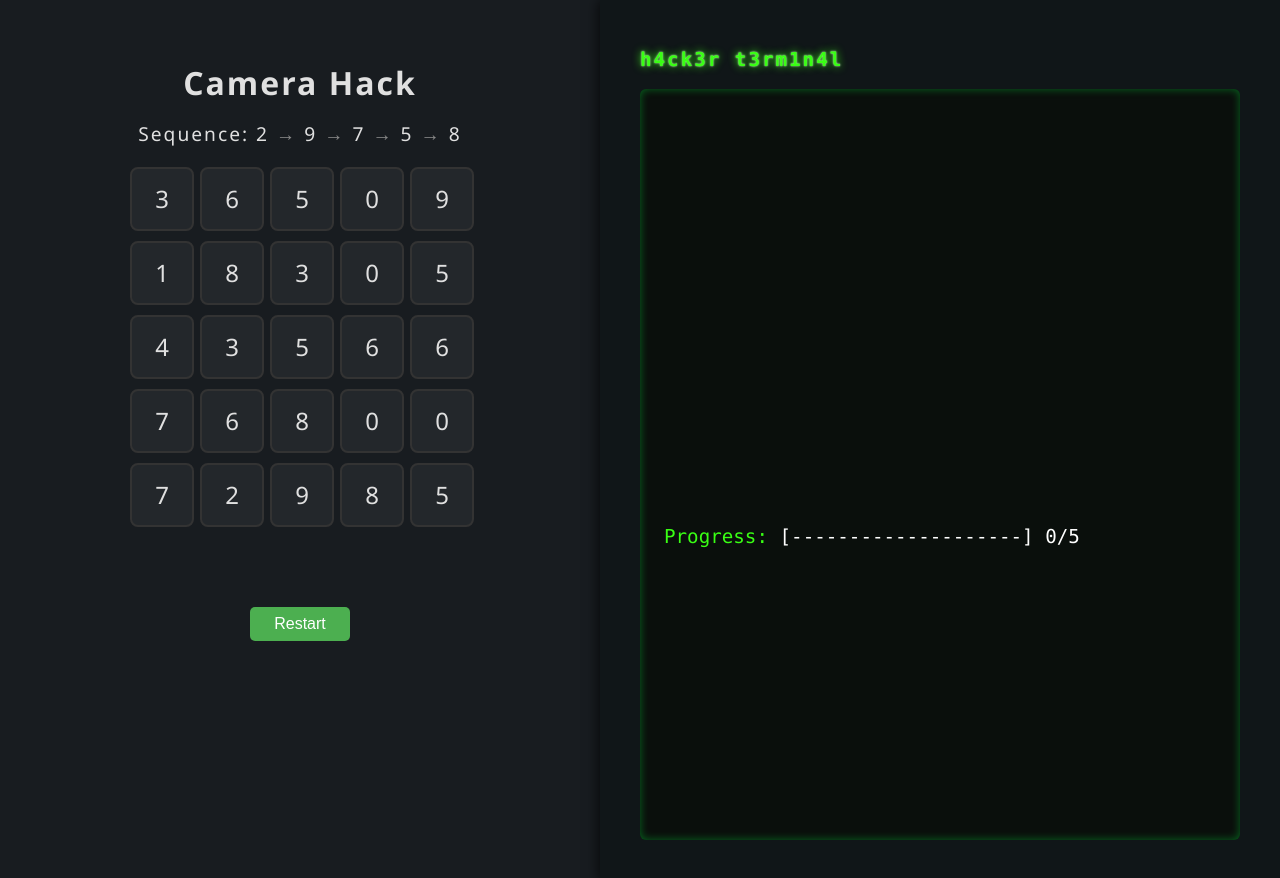
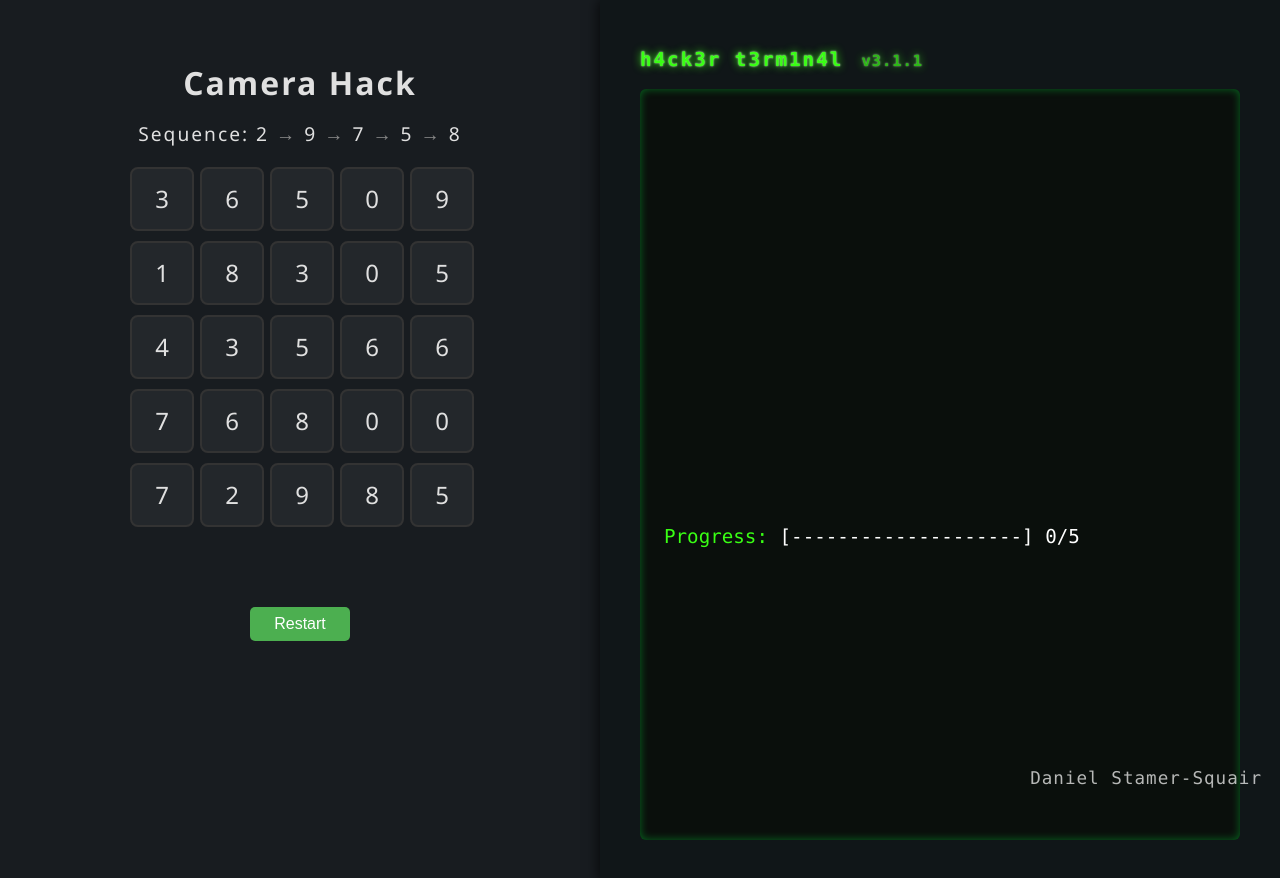
Before and after one commit to uaineteine/camera-hacker-minigame, a plain HTML site: page index.html in a window 1280 px wide. Drawn offline with Linux system fonts and the light colour scheme.

Commit message:
add meta

```diff
--- a/game.css
+++ b/game.css
@@ -112,3 +112,24 @@ button:hover {
   animation: gridFadeOut 1s cubic-bezier(.68,-0.55,.27,1.55) forwards;
   z-index: 2;
 }
+#watermark {
+  position: fixed;
+  right: 18px;
+  bottom: 12px;
+  color: #39ff14;
+  font-size: 1.1em;
+  opacity: 0.18;
+  pointer-events: none;
+  z-index: 9999;
+  font-family: 'Consolas', 'Fira Mono', 'monospace';
+  letter-spacing: 1px;
+  user-select: none;
+}
+.terminal-header::after {
+  content: '  v3.1.1';
+  color: #39ff14;
+  font-size: 0.8em;
+  margin-left: 8px;
+  opacity: 0.7;
+  letter-spacing: 1px;
+}
--- a/index.html
+++ b/index.html
@@ -6,6 +6,7 @@
   <title>Camera Hack Minigame</title>
   <link rel="stylesheet" href="game.css">
   <link rel="stylesheet" href="terminal.css">
+  <link rel="stylesheet" href="watermark.css">
 </head>
 <body>
   <div id="main-content">
@@ -19,6 +20,7 @@
     <div class="terminal-header">h4ck3r t3rm1n4l</div>
     <div id="terminal-progress"></div>
   </div>
+  <div id="watermark">Daniel Stamer-Squair</div>
   <script src="cameraArt.js"></script>
   <script src="game.js"></script>
 </body>
--- /dev/null
+++ b/watermark.css
@@ -0,0 +1,13 @@
+#watermark {
+  position: fixed;
+  right: 18px;
+  bottom: 12px;
+  color: #fff;
+  font-size: 1.1em;
+  opacity: 0.7;
+  pointer-events: none;
+  z-index: 9999;
+  font-family: 'Consolas', 'Fira Mono', 'monospace';
+  letter-spacing: 1px;
+  user-select: none;
+}
```
